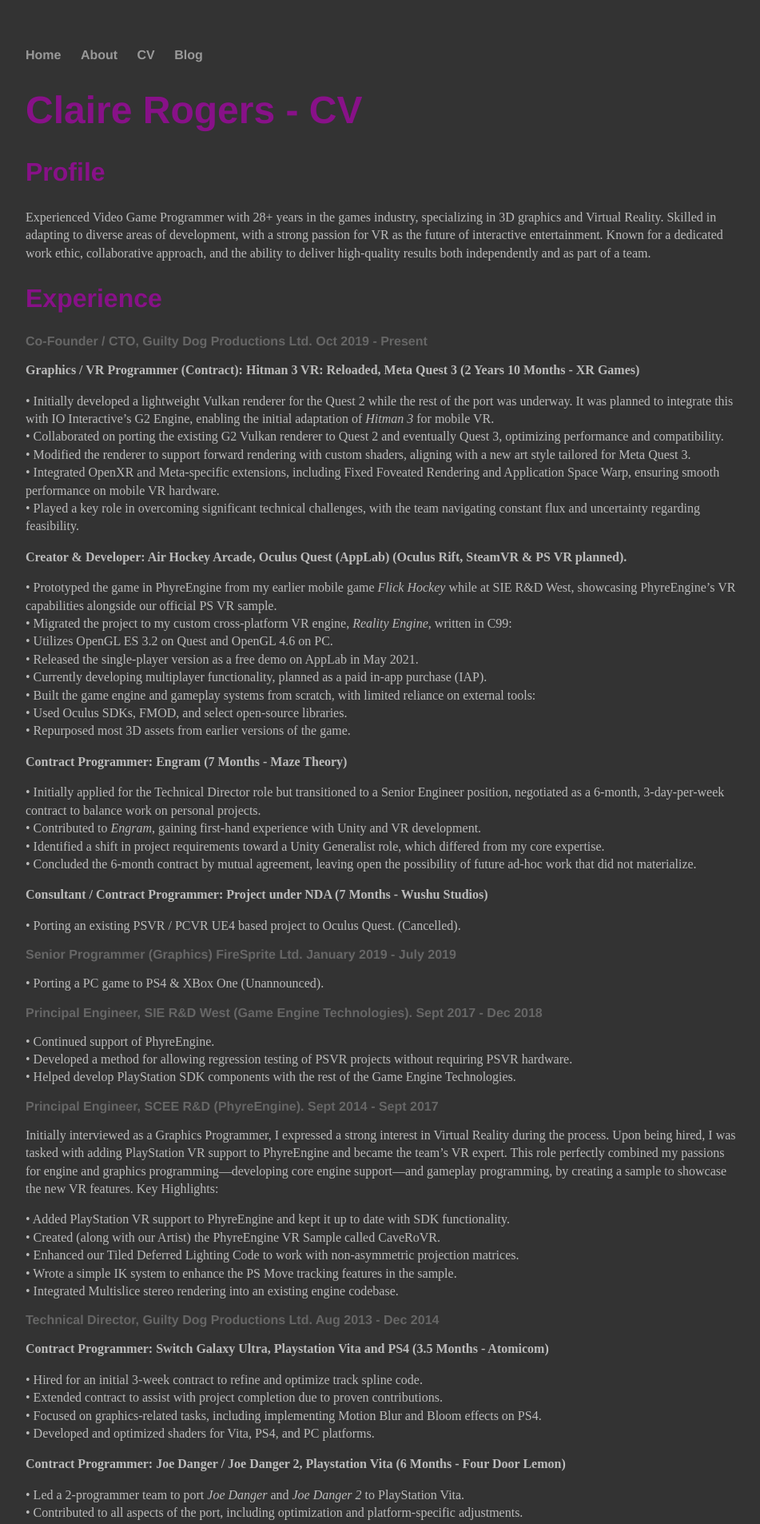
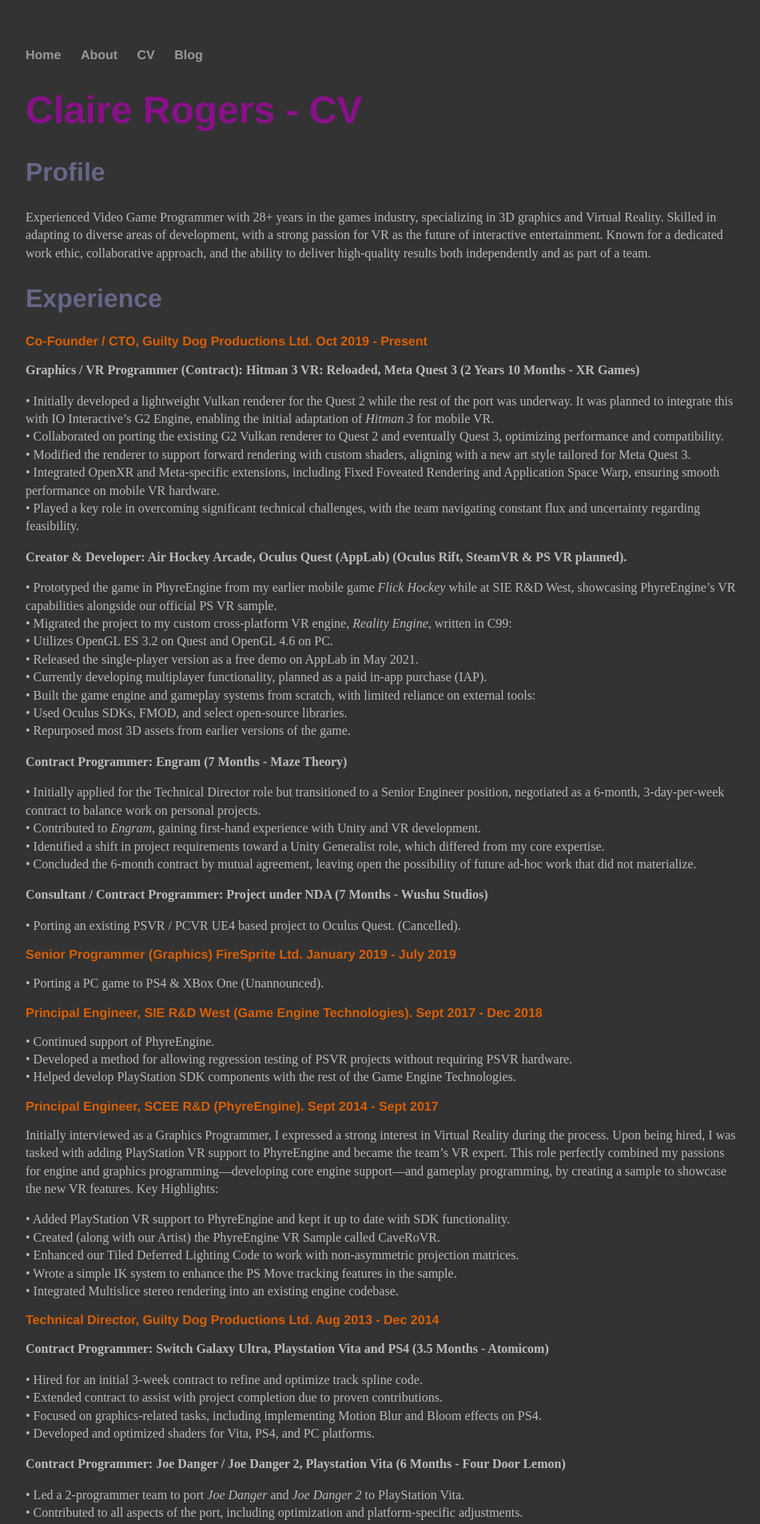
Before and after one commit to guiltydogprods/guiltydogprods.github.io, a Jekyll site: the page built from cv.md, in a window 1280 px wide. Shown: the top 1906 px of the page at 80% size, without its empty margins (160-1111 px from the left). Built offline with Jekyll 4.4.1, drawn with Linux system fonts in a browser that asks for light colours.

Commit message:
Tweak colours and ensure consistancy of headings.

```diff
--- a/css/main.css
+++ b/css/main.css
@@ -58,12 +58,12 @@
 h2 {
     font-size: 2em;
     font-family:'Helvetica', 'Arial', 'Sans-Serif';
-    color: #818;
+    color: #668; /*#818;*/
 }
 h3 {
     font-size: 1em;
     font-family:'Helvetica', 'Arial', 'Sans-Serif';
-    color: #666;
+    color: #D95F02; /*#779;*/
 }
 p {
     font-size: 1em;
--- a/cv.md
+++ b/cv.md
@@ -121,7 +121,7 @@
 • Collaborated on proprietary graphics engines and implemented custom rendering solutions.
 
 Skills
-======
+------
 Comprehensive expertise in programming languages, APIs, and platforms, with a focus on VR and graphics programming.
 
 **Programming Languages & APIs**
@@ -142,11 +142,11 @@
 • Private Pilot License & SEP Rating.
 
 Education
-=========
+---------
 • BSc (Hons) Computing, Manchester Metropolitan University.
 • Higher National Diploma - Software Engineering, Farnborough College of Technology.
 • National Diploma - Electronics Engineering, Farnborough College of Technology.
 
 Interests
-=========
+---------
 I enjoy many aspects of game development beyond graphics programming. Outside of work, I earned my Private Pilot’s License with a Single Engine Piston rating in June 2024. Flying enhances my perspective on problem-solving and technology, and I plan to pursue additional ratings over time.
```
